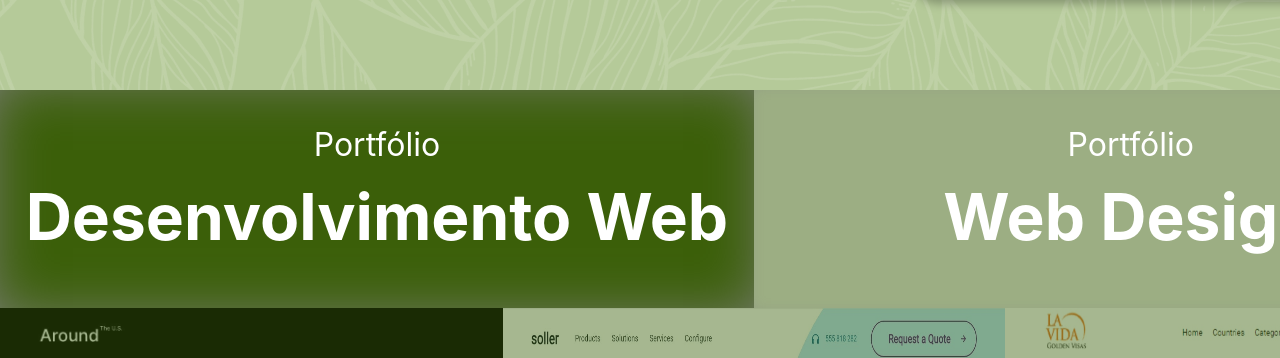
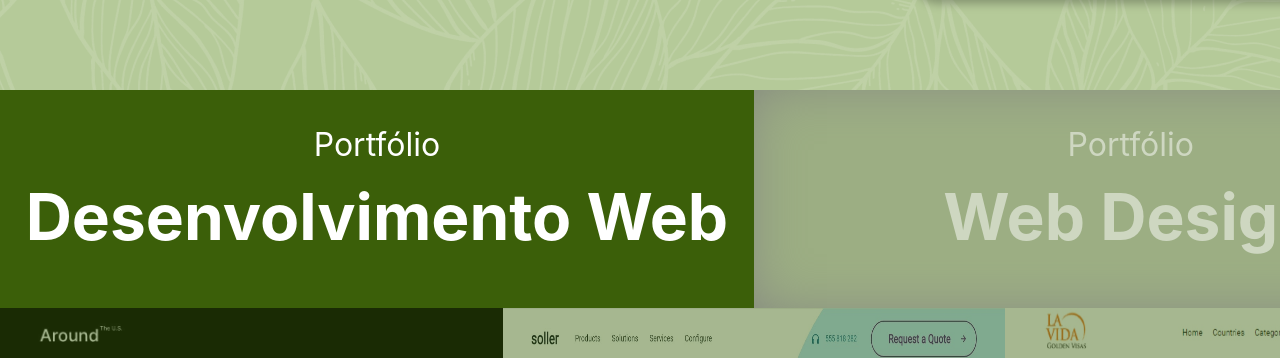
Before and after one commit to Lere10/me, a React (Vite) app in the folder Me/: page / in a window 1280 px wide. Shown: the part 1351-1709 px from the top of the page. Built offline with nearby package versions, Linux system fonts and the light colour scheme.

Commit message:
portfolioFstComit

```diff
--- a/Me/src/blocks/portfolio.css
+++ b/Me/src/blocks/portfolio.css
@@ -11,10 +11,14 @@
 .portfolio__header_active {
   background-color: rgba(59, 95, 9, 1);
 }
+.portfolio__header_off {
+  color: rgba(255, 255, 255, 0.5);
+  box-shadow: inset gray 0px 0px 60px -12px;
+}
 
 .portfolio__header-dev {
   max-width: 960px;
-  box-shadow: inset gray 0px 0px 60px -12px;
+
   width: 100%;
   display: flex;
   align-items: center;
@@ -28,7 +32,7 @@
 
 .portfolio__header-design {
   max-width: 960px;
-  box-shadow: inset gray 0px 0px 20px -12px;
+
   width: 100%;
   display: flex;
   align-items: center;
--- a/Me/src/components/Portfolio/PortfolioHeader/PortfolioHeader.jsx
+++ b/Me/src/components/Portfolio/PortfolioHeader/PortfolioHeader.jsx
@@ -6,35 +6,44 @@ export default function PortfolioHeader() {
   const [devActive, setDevActive] = useState();
   const [desActive, setDesActive] = useState();
 
-  async function handleClick() {
   const activeHeaderClass = "portfolio__header_active";
+  const offHeaderClass = "portfolio__header_off";
+
+  async function handleClickDev() {
     const devHeader = document.querySelector(".portfolio__header-dev");
     const desHeader = document.querySelector(".portfolio__header-design");
-
-    devHeader.addEventListener("click", () => {
     devHeader.classList.add(activeHeaderClass);
+    devHeader.classList.remove(offHeaderClass);
     desHeader.classList.remove(activeHeaderClass);
+    desHeader.classList.add(offHeaderClass);
     setDevActive(true);
     setDesActive(false);
-    });
-    desHeader.addEventListener("click", () => {
+  }
+
+  async function handleClickDes() {
+    const devHeader = document.querySelector(".portfolio__header-dev");
+    const desHeader = document.querySelector(".portfolio__header-design");
     desHeader.classList.add(activeHeaderClass);
+    desHeader.classList.remove(offHeaderClass);
     devHeader.classList.remove(activeHeaderClass);
+    devHeader.classList.add(offHeaderClass);
     setDevActive(false);
     setDesActive(true);
-    });
   }
 
   return (
     <div className="portfolio__header">
       <div
-        onClick={handleClick}
+        onClick={handleClickDev}
         className="portfolio__header-dev portfolio__header_active"
       >
         <p className="portfolio__pretitle">Portfólio</p>
         <h2 className="portfolio__title">Desenvolvimento Web</h2>
       </div>
-      <div onClick={handleClick} className="portfolio__header-design">
+      <div
+        onClick={handleClickDes}
+        className="portfolio__header-design portfolio__header_off"
+      >
         <p className="portfolio__pretitle">Portfólio</p>
         <h2 className="portfolio__title">Web Design</h2>
       </div>
```
Lines whose indentation alone changed are shown as unchanged.
